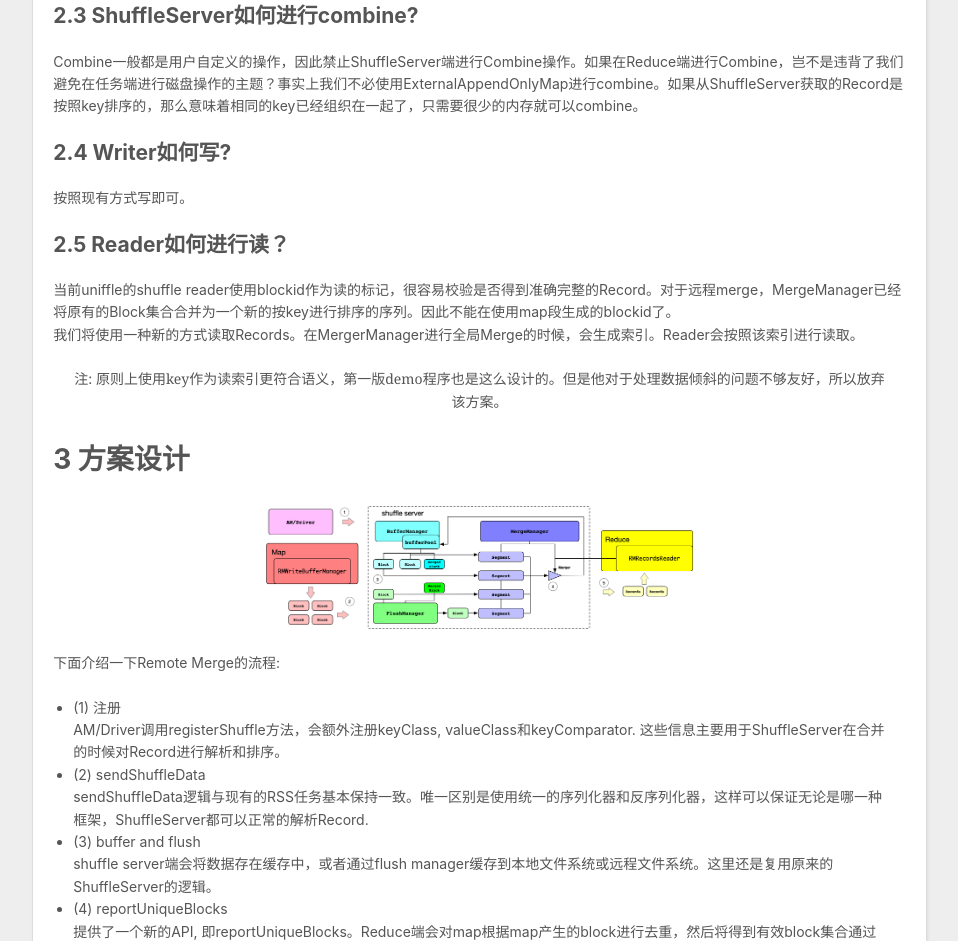
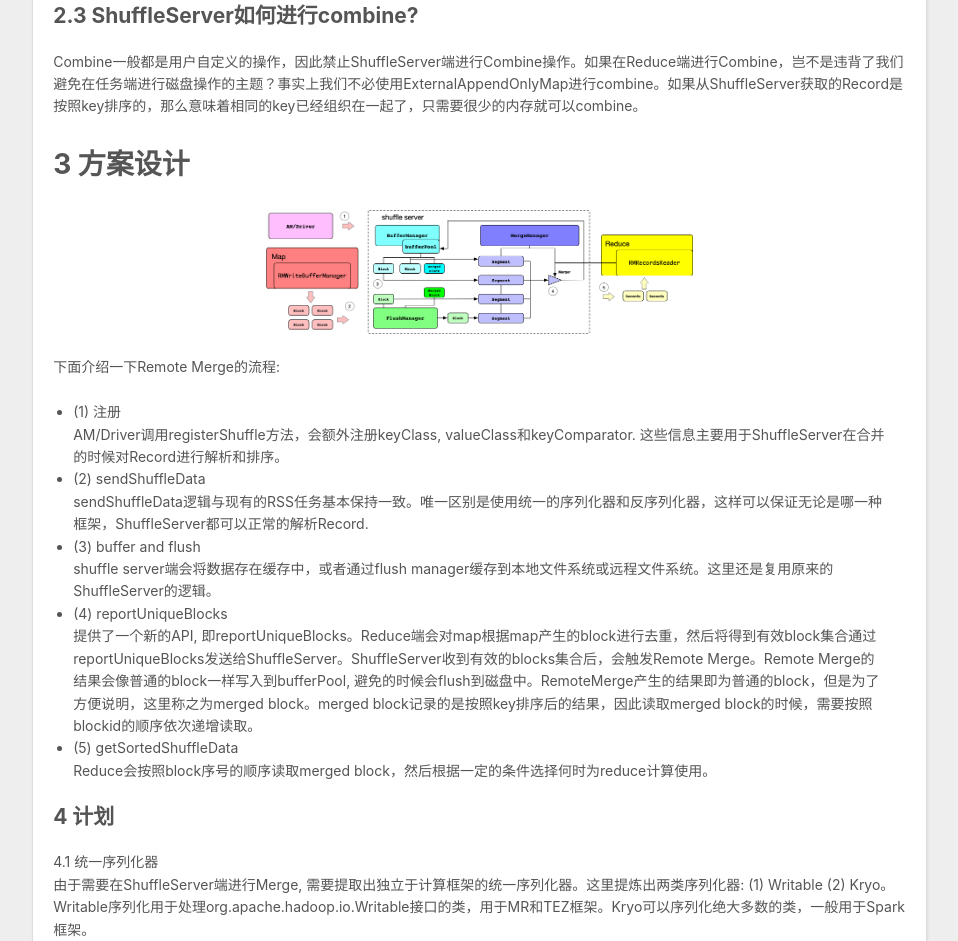
Before and after one commit to zhengchenyu/zhengchenyu.github.com, a plain HTML site: page 2023/12/25/RSS-远程Merge的设计/index.html in a window 1280 px wide. Shown: the part 3873-4814 px from the top of the page, without its empty margins (8-966 px from the left). Drawn offline with nearby package versions, Linux system fonts and the light colour scheme; some packages are replaced by stand-ins of ours.

Commit message:
Site updated: 2024-03-22 11:52:55

```diff
--- a/2023/12/25/RSS-远程Merge的设计/index.html
+++ b/2023/12/25/RSS-远程Merge的设计/index.html
@@ -16,7 +16,7 @@
 <meta property="og:image" content="http://example.com/images/rss/remote_merge_structure.png">
 <meta property="og:image" content="http://example.com/images/rss/rm_records_reader.png">
 <meta property="article:published_time" content="2023-12-25T10:58:15.000Z">
-<meta property="article:modified_time" content="2024-03-22T03:46:59.160Z">
+<meta property="article:modified_time" content="2024-03-22T03:52:32.118Z">
 <meta property="article:author" content="zhengchenyu">
 <meta name="twitter:card" content="summary">
 <meta name="twitter:image" content="http://example.com/images/rss/remote_merge_structure.png">
@@ -194,14 +194,6 @@ combine和sort分别使用了ExternalAppendOnlyMap和ExternalSorter，当内存
 <p>在ShuffleServer端引入排序后产生一个副作用: 即需要将该Shuffle的KeyClass和ValueClass以及KeyComparator传递给ShuffleServer。</p>
 <h2 id="23-shuffleserver如何进行combine"><a class="markdownIt-Anchor" href="#23-shuffleserver如何进行combine"></a> 2.3 ShuffleServer如何进行combine?</h2>
 <p>Combine一般都是用户自定义的操作，因此禁止ShuffleServer端进行Combine操作。如果在Reduce端进行Combine，岂不是违背了我们避免在任务端进行磁盘操作的主题？事实上我们不必使用ExternalAppendOnlyMap进行combine。如果从ShuffleServer获取的Record是按照key排序的，那么意味着相同的key已经组织在一起了，只需要很少的内存就可以combine。</p>
-<h2 id="24-writer如何写"><a class="markdownIt-Anchor" href="#24-writer如何写"></a> 2.4 Writer如何写?</h2>
-<p>按照现有方式写即可。</p>
-<h2 id="25-reader如何进行读"><a class="markdownIt-Anchor" href="#25-reader如何进行读"></a> 2.5 Reader如何进行读？</h2>
-<p>当前uniffle的shuffle reader使用blockid作为读的标记，很容易校验是否得到准确完整的Record。对于远程merge，MergeManager已经将原有的Block集合合并为一个新的按key进行排序的序列。因此不能在使用map段生成的blockid了。<br />
-我们将使用一种新的方式读取Records。在MergerManager进行全局Merge的时候，会生成索引。Reader会按照该索引进行读取。</p>
-<blockquote>
-<p>注: 原则上使用key作为读索引更符合语义，第一版demo程序也是这么设计的。但是他对于处理数据倾斜的问题不够友好，所以放弃该方案。</p>
-</blockquote>
 <h1 id="3-方案设计"><a class="markdownIt-Anchor" href="#3-方案设计"></a> 3 方案设计</h1>
 <img src="/images/rss/remote_merge_structure.png" width=50% height=50% text-align=center/>
 <p>下面介绍一下Remote Merge的流程:</p>
```
Also changed, not shown: index.html (+0 -8 lines).
